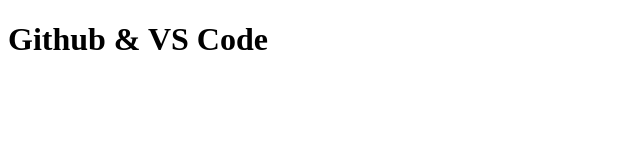
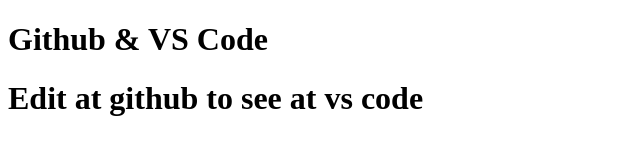
Before and after one commit to nuriezathakimi-eng/portfolio-saya, a plain HTML site: page kelas.html in a window 1280 px wide. Shown: the whole page, without its empty margins (0-640 px from the left). Drawn offline with Linux system fonts and the light colour scheme.

Commit message:
Update kelas.html
Test edit at github to see changes at vs code

```diff
--- a/kelas.html
+++ b/kelas.html
@@ -7,5 +7,6 @@
 </head>
 <body>
     <h1>Github & VS Code</h1>
+    <h1>Edit at github to see at vs code</h1>
 </body>
 </html>
```
